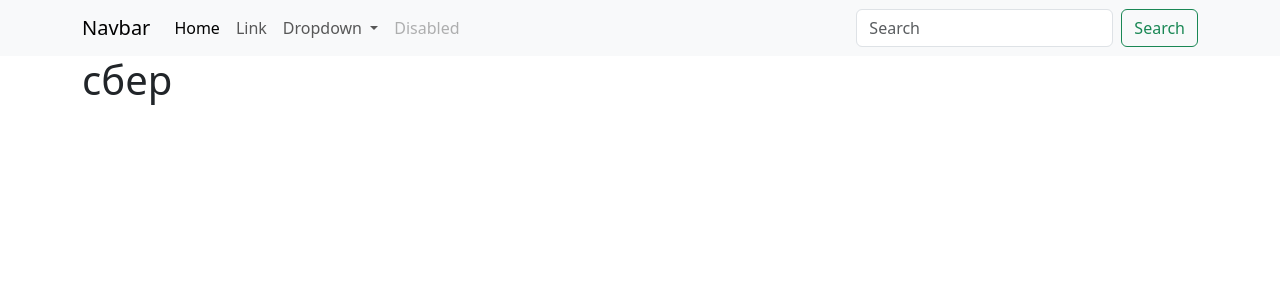
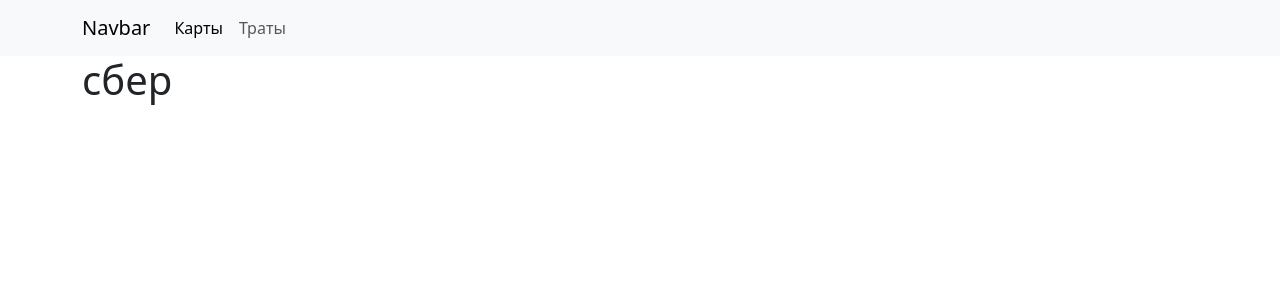
Before and after one commit to che4web/finance, a Django app: page /card/2/ in a window 1280 px wide. Shown: the top 300 px of the page. Run offline with Django 5.2, Linux system fonts and the light colour scheme; data comes from the database, SQL or seed files in the repository; both versions use the stored data as it was after the commit.

Commit message:
first commit

```diff
--- a/bankapp/templates/base.html
+++ b/bankapp/templates/base.html
@@ -16,30 +16,12 @@
     <div class="collapse navbar-collapse" id="navbarSupportedContent">
       <ul class="navbar-nav me-auto mb-2 mb-lg-0">
         <li class="nav-item">
-          <a class="nav-link active" aria-current="page" href="#">Home</a>
+          <a class="nav-link active" aria-current="page" href="/">Карты</a>
         </li>
         <li class="nav-item">
-          <a class="nav-link" href="#">Link</a>
-        </li>
-        <li class="nav-item dropdown">
-          <a class="nav-link dropdown-toggle" href="#" role="button" data-bs-toggle="dropdown" aria-expanded="false">
-            Dropdown
-          </a>
-          <ul class="dropdown-menu">
-            <li><a class="dropdown-item" href="#">Action</a></li>
-            <li><a class="dropdown-item" href="#">Another action</a></li>
-            <li><hr class="dropdown-divider"></li>
-            <li><a class="dropdown-item" href="#">Something else here</a></li>
-          </ul>
-        </li>
-        <li class="nav-item">
-          <a class="nav-link disabled" aria-disabled="true">Disabled</a>
+          <a class="nav-link" href="/operation/">Траты</a>
         </li>
       </ul>
-      <form class="d-flex" role="search">
-        <input class="form-control me-2" type="search" placeholder="Search" aria-label="Search">
-        <button class="btn btn-outline-success" type="submit">Search</button>
-      </form>
     </div>
   </div>
 </nav>
--- a/finince/urls.py
+++ b/finince/urls.py
@@ -17,9 +17,12 @@
 from django.contrib import admin
 from django.urls import path
 from bankapp.views import bankcard_list,bankcard_detail
+from transactionapp.views import operation_list,OperationList
 
 urlpatterns = [
     path('',bankcard_list),
     path('card/<int:pk>/',bankcard_detail),
+    #path('operation/',operation_list),
+    path('operation/',OperationList.as_view()),
     path('admin/', admin.site.urls),
 ]
--- a/transactionapp/models.py
+++ b/transactionapp/models.py
@@ -17,3 +17,8 @@
                                  on_delete=models.SET_NULL,
                                  blank=True,
                                  null=True)
+    def save(self,*args,**kwargs):
+        if not self.id:
+            self.bankcard.balance-=self.value
+            self.bankcard.save()
+        return super(*args,**kwargs).save()
```
Also changed, not shown: transactionapp/templates/transactionapp/operation_list.html (added, +8 -0 lines), transactionapp/views.py (+11 -0 lines), db.sqlite3.
